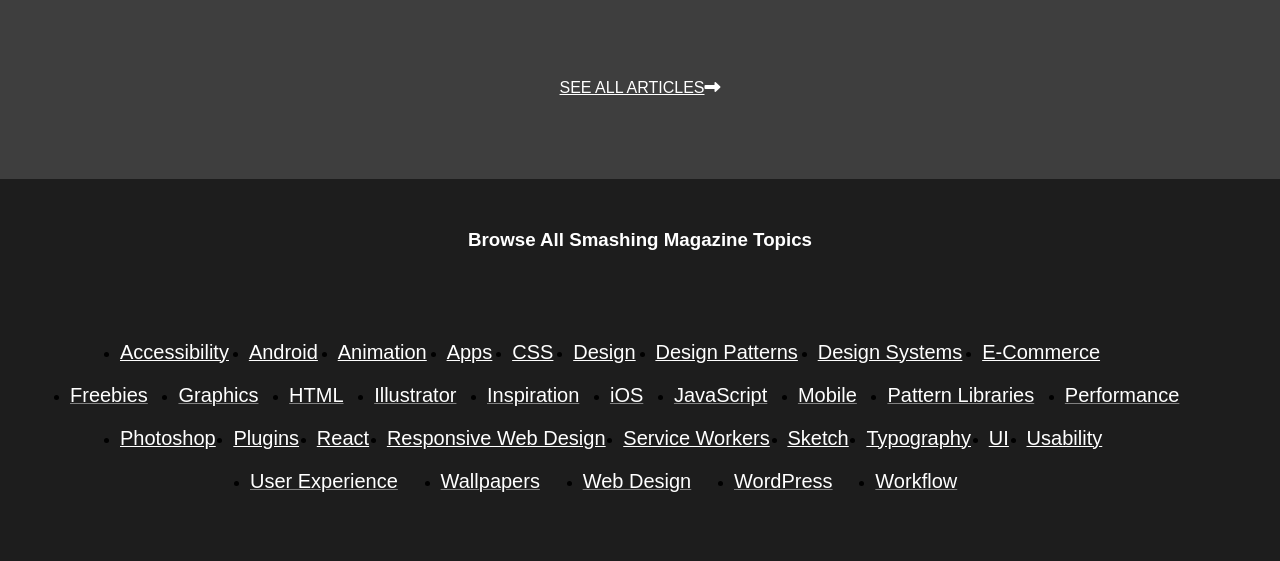
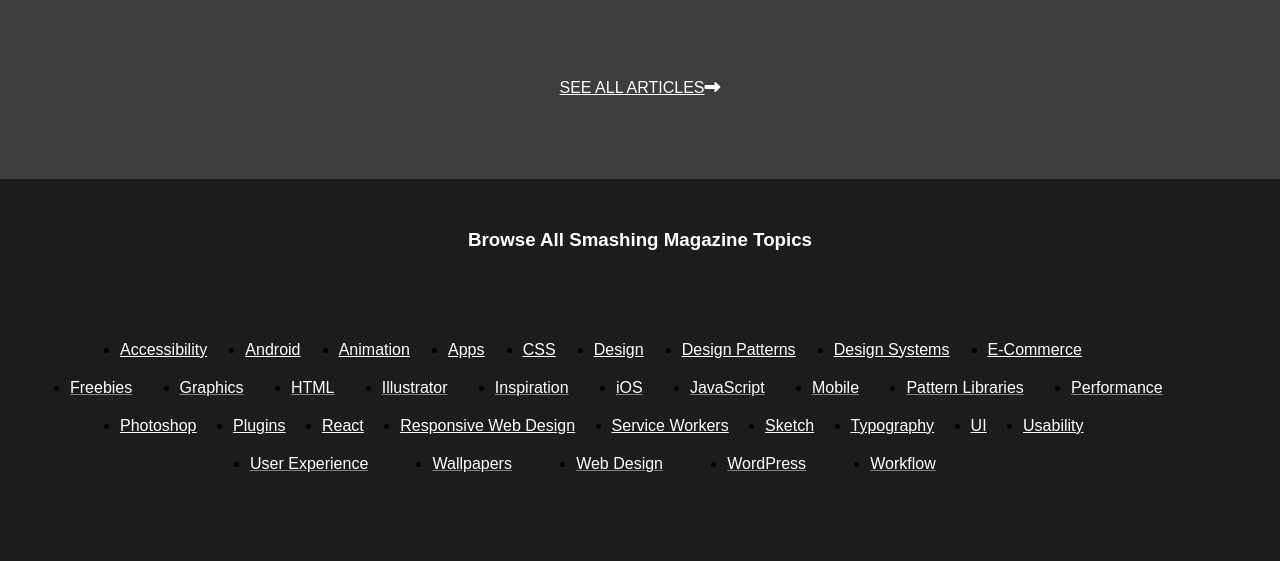
Before and after one commit to AdesojiCodeMaster/TEARDOWN-CLONE, a website: page index.html in a window 1280 px wide. Shown: the part 8737-9298 px from the top of the page. Drawn offline with Linux system fonts and the light colour scheme; files whose address does not match are found by name.

Commit message:
we clean up code on css file

```diff
--- a/assets/style/style.css
+++ b/assets/style/style.css
@@ -167,10 +167,6 @@
   justify-content: space-between;
   width: 220px;
   position: relative;
-}
-
-.footer-cont a {
-  font-size: 20px;
 }
 
 .serious {
```
